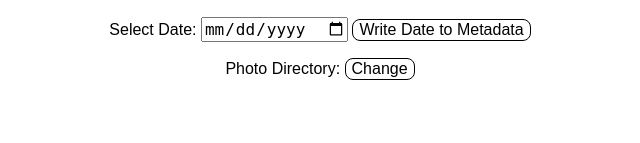
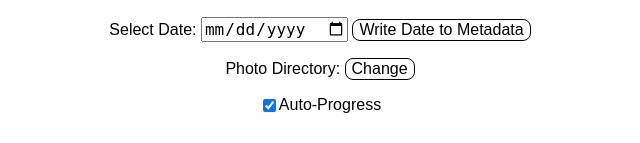
Before and after one commit to RTnhN/PhotoTimeSleuth, a Flask app: page / in a window 1280 px wide. Shown: the part 854-997 px from the top of the page, without its empty margins (320-960 px from the left). Before the commit the page ends 934 px from the top, so only its background shows below. Run offline with Flask 3, Linux system fonts and the light colour scheme; data that the repository does not hold is empty; parts of the project's set-up code (start-up, migrations or seed data) failed here and were passed over.

Commit message:
Feat: Add auto progress
This will allow the user to go to the next picture automatically
after the metadata is updated.

```diff
--- a/PhotoTimeSleuth/static/js/script.js
+++ b/PhotoTimeSleuth/static/js/script.js
@@ -146,6 +146,10 @@ async function updateMetadata() {
             if (response.ok) {
                 updatedPhotos[photos[currentIndex]] = true;
                 await getCurrentPhotoDate();
+                const autoProgress = document.getElementById('auto-progress').checked;
+                if (autoProgress) {
+                    await nextPhoto();
+                }
             } else {
                 alert("Error: " + data.error);
             }
--- a/PhotoTimeSleuth/templates/index.html
+++ b/PhotoTimeSleuth/templates/index.html
@@ -57,6 +57,11 @@
             <button onclick="updateMetadata()">Write Date to Metadata</button>
         </div>
         <p>Photo Directory: <span id="photo-directory"></span> <button onclick="pickAndSetFolder()">Change</button></p>
+        <div id="auto-progress-container" style="display: flex; align-items: center;">
+            <input type="checkbox" id="auto-progress" checked>
+            <label for="auto-progress">Auto-Progress</label>
+        </div>
+
     </div>
     <script src="{{ url_for('static', filename='js/script.js') }}"></script>
 
```
